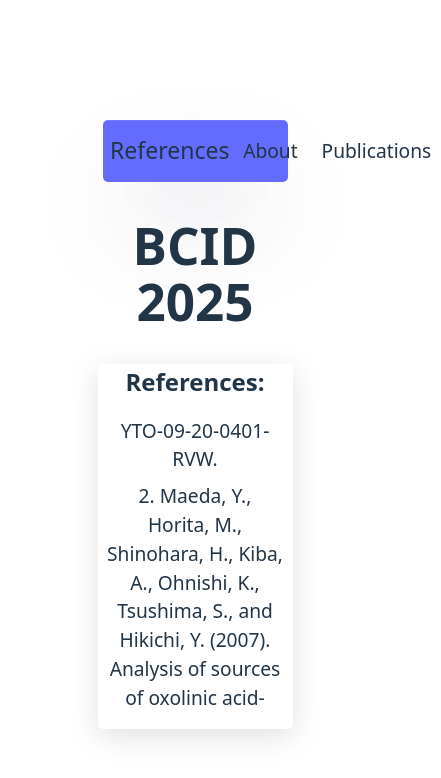
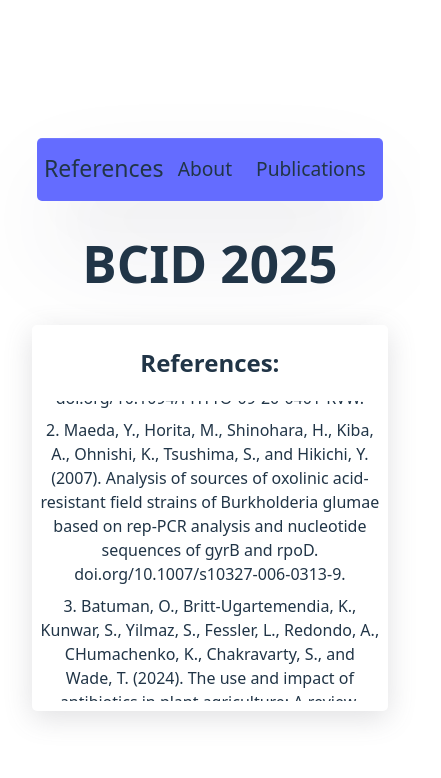
Before and after one commit to xzovy1/qr-code, a React (Vite) app: page / in a window 390 px wide. Shown: the top 778 px of the page, 441 px wide, since content can reach past the window. Built offline with nearby package versions, Linux system fonts and the light colour scheme.

Commit message:
style: make responsive on phones

```diff
--- a/src/index.css
+++ b/src/index.css
@@ -123,3 +123,23 @@ button:focus-visible {
     background-color: #f9f9f9;
   }
 }
+
+@media (min-width:300px)  {
+  #root{
+    width: 100%;
+  }
+  ul{
+    align-self: center;
+    margin: 0 auto;
+  }
+  .reference{
+    font-size: medium;
+  }
+  .body{
+    display: flex;
+    flex-direction: column;
+  }
+  .reference-list{
+    width: 100%;
+  }
+}
```
